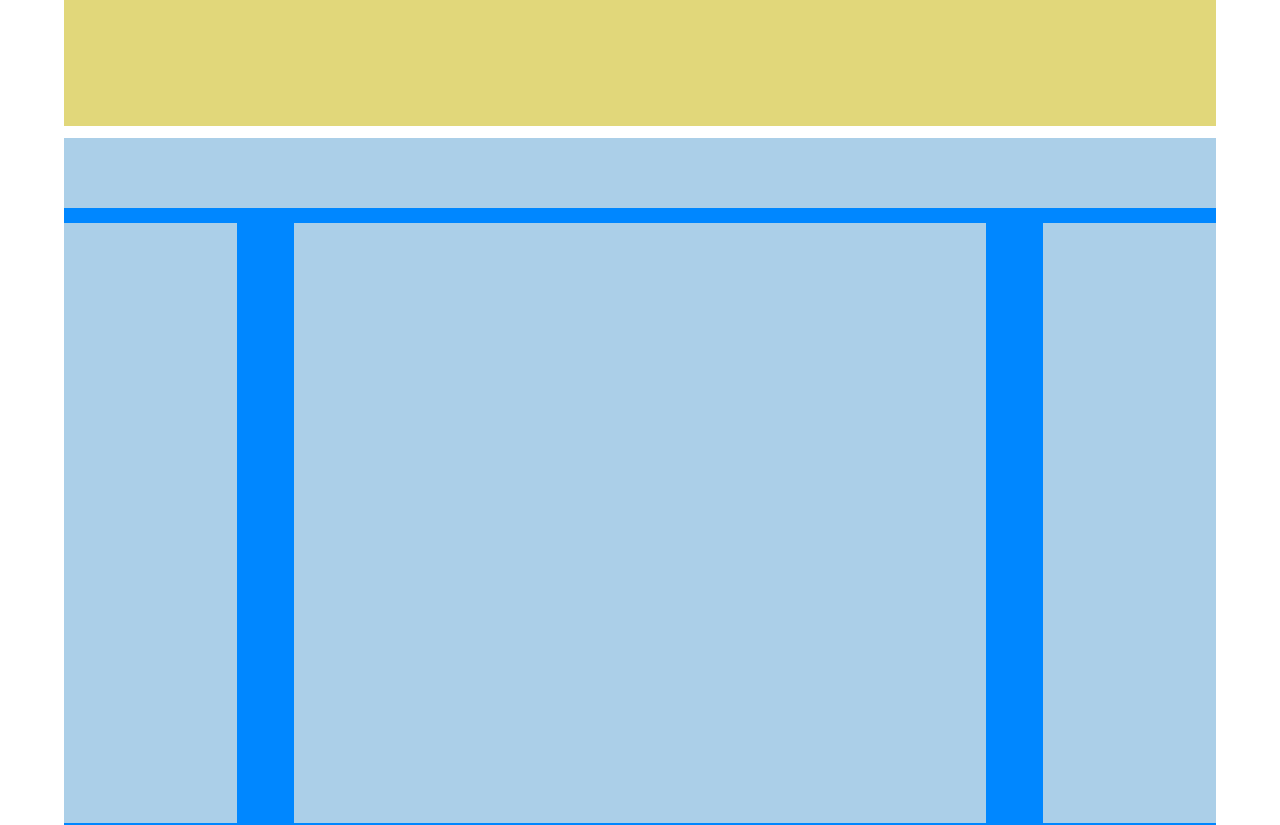
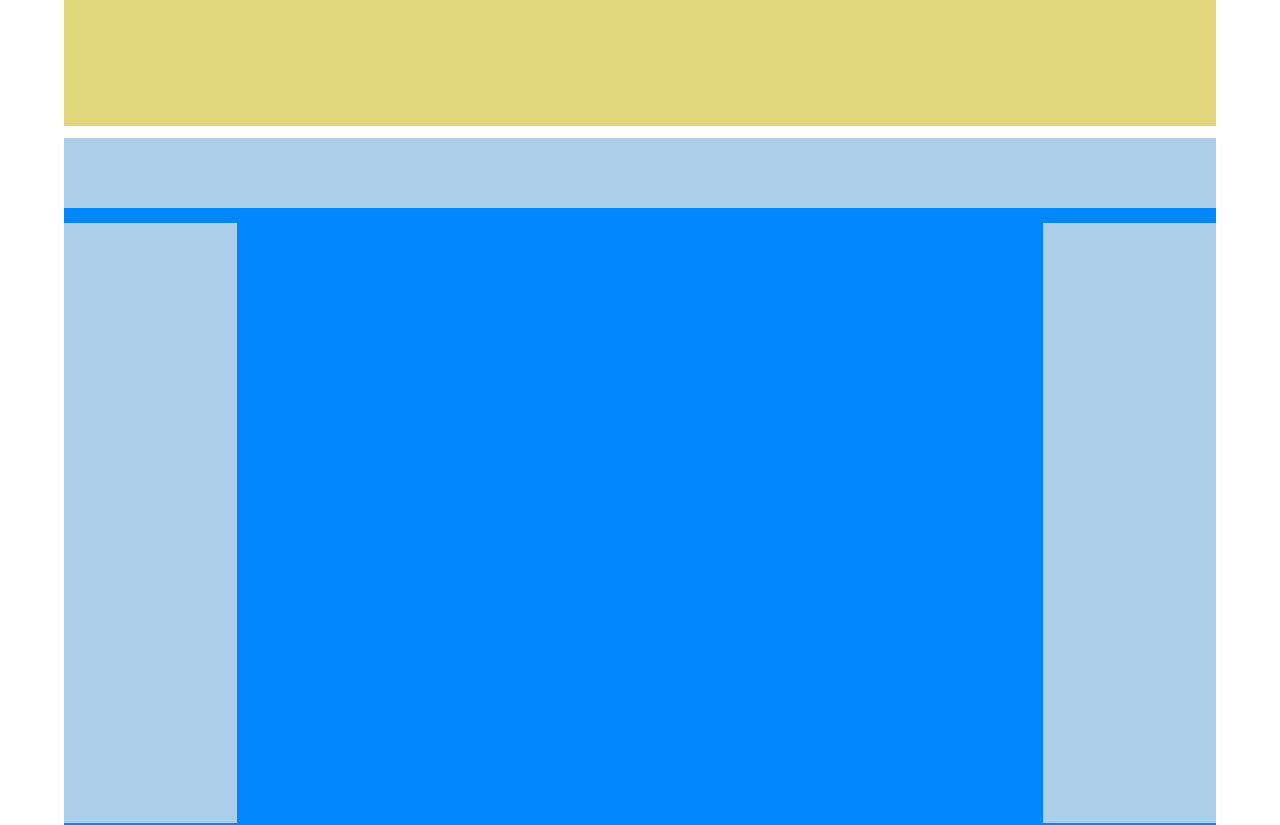
Before and after one commit to ilSaba/htmlcss-struttura-wp, a plain HTML site: page index.html in a window 1280 px wide. Shown: the part 300-1125 px from the top of the page. Drawn offline with Linux system fonts and the light colour scheme.

Commit message:
esercizio completo

```diff
--- a/assets/css/master.css
+++ b/assets/css/master.css
@@ -21,19 +21,25 @@
   margin-bottom: 1%;
 }
 
+.row{
+  height: 70px;
+  background-color: #ABCFE8;
+  margin-left: 5%;
+  margin-right: 5%;
+}
+
 .main-block{
   width: 90%;
-  height: 700px;
   background-color: #0087FF;
   margin-left: 5%;
   margin-right: 5%;
-  margin-bottom: 1%;
 
 }
 
-.row-1{
-  height: 70px;
-  background-color: #ABCFE8;
+.main-block:after{
+  content: "";
+  display: table;
+  clear: both;
 }
 
 .column-1{
@@ -41,6 +47,18 @@
   width: 15%;
   height: 600px;
   margin-top: 15px;
+  margin-bottom: 15px;
+  background-color: #ABCFE8;
+}
+
+.column-2{
+  float: left;
+  width: 67.6%;
+  height: 600px;
+  margin-top: 15px;
+  margin-bottom: 15px;
+  margin-left: 15px;
+  margin-right: 15px;
   background-color: #ABCFE8;
 }
 
@@ -49,14 +67,7 @@
   width: 15%;
   height: 600px;
   margin-top: 15px;
-  background-color: #ABCFE8;
-}
-
-.column-2{
-  margin-left: 20%;
-  width: 60%;
-  height: 600px;
-  margin-top: 15px;
+  margin-bottom: 15px;
   background-color: #ABCFE8;
 }
 
@@ -67,4 +78,5 @@
   margin-left: 5%;
   margin-top: 2px;
   margin-bottom: 1%;
+  margin-top: 1%;
 }
--- a/index.html
+++ b/index.html
@@ -11,12 +11,16 @@
       </div>
     </header>
 
-    <main>
+    <section>
       <div class="block-two">
       </div>
+    </section>
+
+    <main>
+      <div class="row">
+      </div>
+
       <div class="main-block">
-        <div class="row-1">
-        </div>
         <div class="column-1">
         </div>
         <div class="column-3">
```
